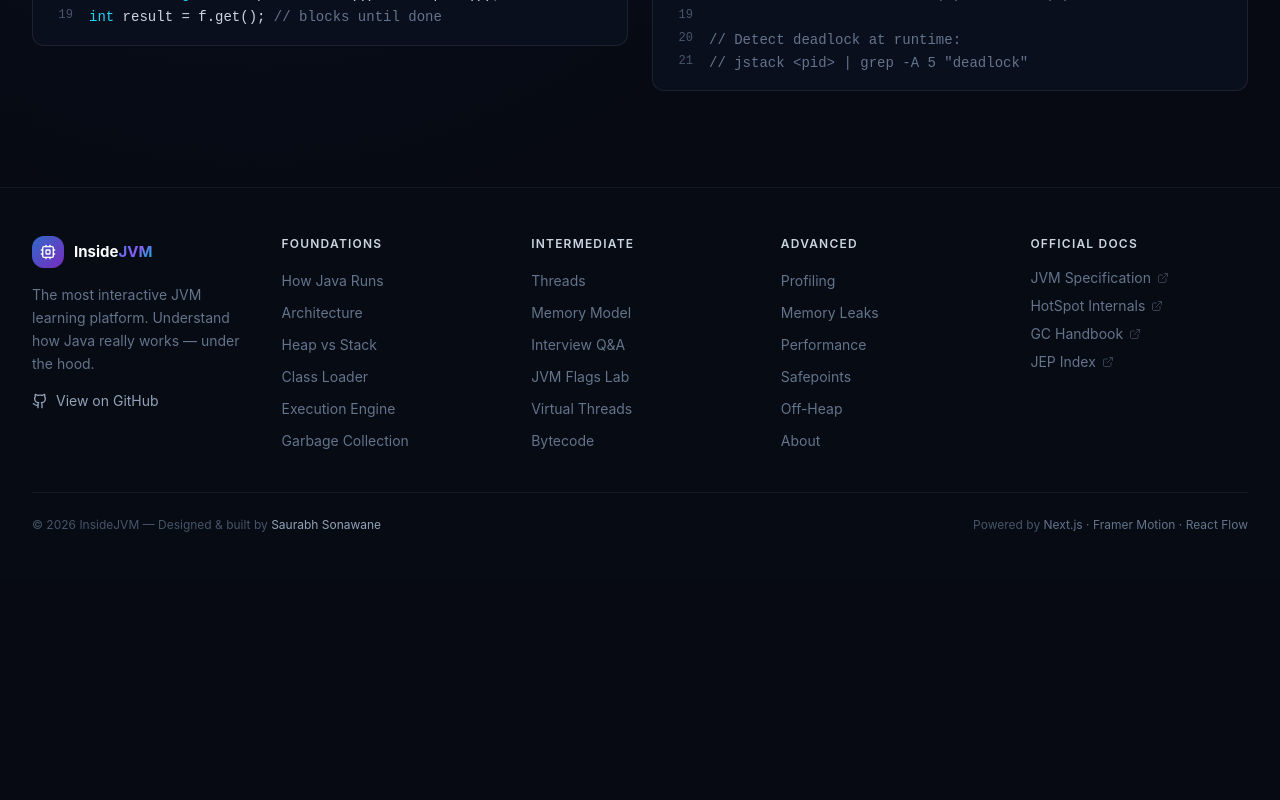
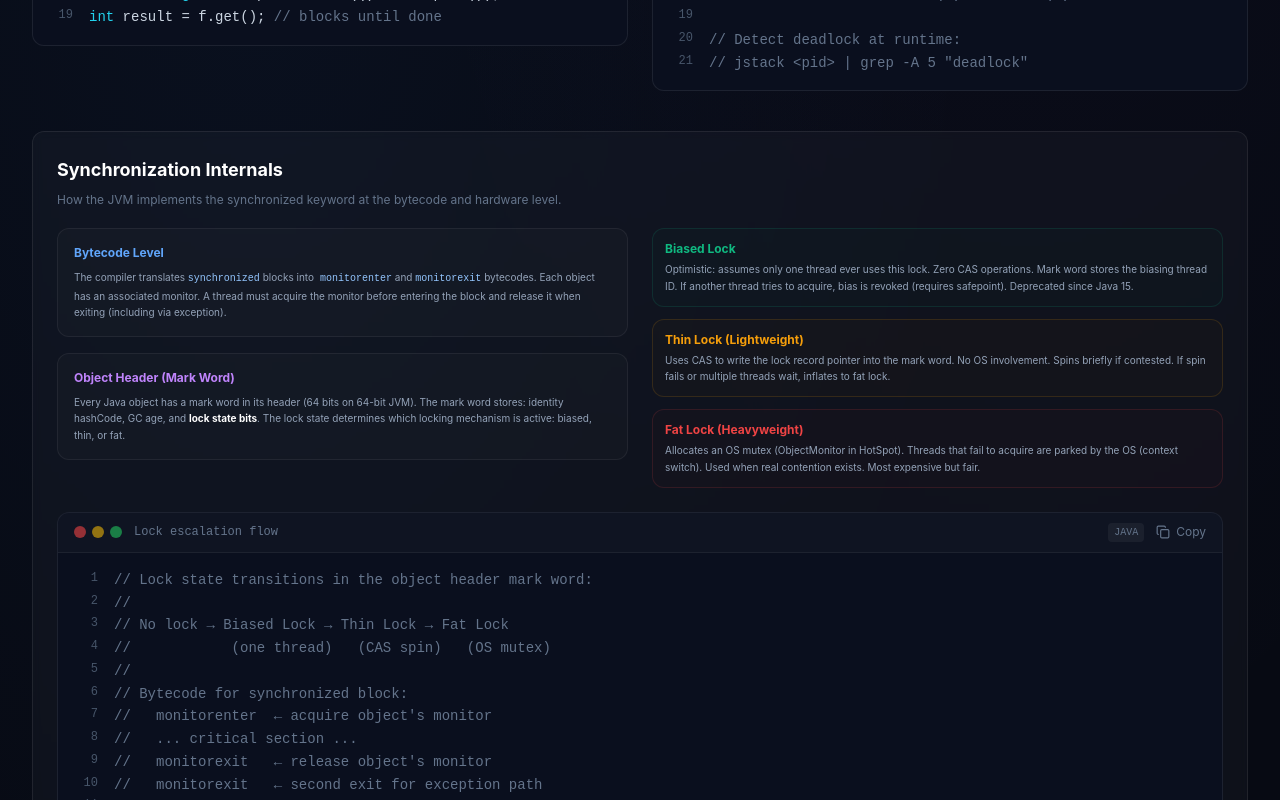
Before and after one commit to Saurabhsds13/inside-jvm, a Next.js app: page /threads in a window 1280 px wide. Shown: the part 1660-2460 px from the top of the page. Before the commit the page ends 2241 px from the top, so only its background shows below. Built offline with nearby package versions, Linux system fonts and the light colour scheme.

Commit message:
feat : synchronization internals

```diff
--- a/app/architecture/page.tsx
+++ b/app/architecture/page.tsx
@@ -60,7 +60,7 @@ const initialNodes: Node[] = [
     data: { label: 'Metaspace', subtitle: 'Class Metadata', color: '#EC4899', bgColor: 'rgba(236,72,153,0.1)', borderColor: 'rgba(236,72,153,0.4)' } },
   { id: 'stack', type: 'jvm', position: { x: 380, y: 440 },
     data: { label: 'JVM Stack', subtitle: 'Per Thread', color: '#06B6D4', bgColor: 'rgba(6,182,212,0.1)', borderColor: 'rgba(6,182,212,0.4)' } },
-  { id: 'pc', type: 'jvm', position: { x: 520, y: 440 },
+  { id: 'pc', type: 'jvm', position: { x: 540, y: 440 },
     data: { label: 'PC Register', subtitle: 'Per Thread', color: '#06B6D4', bgColor: 'rgba(6,182,212,0.08)', borderColor: 'rgba(6,182,212,0.3)' } },
 
   // Execution Engine
@@ -74,9 +74,9 @@ const initialNodes: Node[] = [
     data: { label: 'Garbage Collector', subtitle: 'G1 / ZGC / Serial', color: '#F59E0B', bgColor: 'rgba(245,158,11,0.1)', borderColor: 'rgba(245,158,11,0.4)' } },
 
   // JNI
-  { id: 'jni', type: 'jvm', position: { x: 560, y: 320 },
+  { id: 'jni', type: 'jvm', position: { x: 700, y: 320 },
     data: { label: 'JNI', subtitle: 'Native Bridge', color: '#EC4899', bgColor: 'rgba(236,72,153,0.1)', borderColor: 'rgba(236,72,153,0.4)' } },
-  { id: 'nativelibs', type: 'jvm', position: { x: 560, y: 440 },
+  { id: 'nativelibs', type: 'jvm', position: { x: 700, y: 440 },
     data: { label: 'Native Libs', subtitle: '.dll / .so', color: '#06B6D4', bgColor: 'rgba(6,182,212,0.1)', borderColor: 'rgba(6,182,212,0.3)' } },
 ];
 
--- a/app/threads/page.tsx
+++ b/app/threads/page.tsx
@@ -348,6 +348,75 @@ try {
             />
           </AnimatedSection>
         </div>
+        {/* Synchronization Internals */}
+        <AnimatedSection delay={0.2}>
+          <GlassCard className="p-6">
+            <h2 className="text-lg font-bold text-white mb-2">Synchronization Internals</h2>
+            <p className="text-xs text-slate-500 mb-5">How the JVM implements the synchronized keyword at the bytecode and hardware level.</p>
+
+            <div className="grid md:grid-cols-2 gap-6 mb-6">
+              <div className="space-y-4">
+                <div className="rounded-xl border border-white/[0.06] bg-white/[0.02] p-4">
+                  <h4 className="text-xs font-bold text-blue-400 mb-2">Bytecode Level</h4>
+                  <p className="text-[10px] text-slate-400 leading-relaxed">
+                    The compiler translates <code className="text-blue-300">synchronized</code> blocks into
+                    <code className="text-blue-300"> monitorenter</code> and <code className="text-blue-300">monitorexit</code> bytecodes.
+                    Each object has an associated monitor. A thread must acquire the monitor before entering the block
+                    and release it when exiting (including via exception).
+                  </p>
+                </div>
+                <div className="rounded-xl border border-white/[0.06] bg-white/[0.02] p-4">
+                  <h4 className="text-xs font-bold text-purple-400 mb-2">Object Header (Mark Word)</h4>
+                  <p className="text-[10px] text-slate-400 leading-relaxed">
+                    Every Java object has a mark word in its header (64 bits on 64-bit JVM). The mark word stores:
+                    identity hashCode, GC age, and <strong className="text-white">lock state bits</strong>.
+                    The lock state determines which locking mechanism is active: biased, thin, or fat.
+                  </p>
+                </div>
+              </div>
+              <div className="space-y-3">
+                {[
+                  { state: 'Biased Lock', color: '#10B981', desc: 'Optimistic: assumes only one thread ever uses this lock. Zero CAS operations. Mark word stores the biasing thread ID. If another thread tries to acquire, bias is revoked (requires safepoint). Deprecated since Java 15.' },
+                  { state: 'Thin Lock (Lightweight)', color: '#F59E0B', desc: 'Uses CAS to write the lock record pointer into the mark word. No OS involvement. Spins briefly if contested. If spin fails or multiple threads wait, inflates to fat lock.' },
+                  { state: 'Fat Lock (Heavyweight)', color: '#EF4444', desc: 'Allocates an OS mutex (ObjectMonitor in HotSpot). Threads that fail to acquire are parked by the OS (context switch). Used when real contention exists. Most expensive but fair.' },
+                ].map((item) => (
+                  <div key={item.state} className="rounded-xl border p-3" style={{ borderColor: `${item.color}25`, backgroundColor: `${item.color}05` }}>
+                    <h4 className="text-xs font-bold mb-1" style={{ color: item.color }}>{item.state}</h4>
+                    <p className="text-[10px] text-slate-400 leading-relaxed">{item.desc}</p>
+                  </div>
+                ))}
+              </div>
+            </div>
+
+            <CodeBlock
+              title="Lock escalation flow"
+              language="java"
+              showLineNumbers
+              code={`// Lock state transitions in the object header mark word:
+//
+// No lock → Biased Lock → Thin Lock → Fat Lock
+//            (one thread)   (CAS spin)   (OS mutex)
+//
+// Bytecode for synchronized block:
+//   monitorenter  ← acquire object's monitor
+//   ... critical section ...
+//   monitorexit   ← release object's monitor
+//   monitorexit   ← second exit for exception path
+//
+// JVM optimization: Lock Coarsening
+synchronized(obj) { x++; }
+synchronized(obj) { y++; }
+// JIT merges into:
+synchronized(obj) { x++; y++; }  // one lock/unlock
+//
+// JVM optimization: Lock Elision (via Escape Analysis)
+void local() {
+    Object lock = new Object(); // never escapes
+    synchronized(lock) { ... }  // JIT removes entirely
+}`}
+            />
+          </GlassCard>
+        </AnimatedSection>
       </div>
     </div>
   );
```
